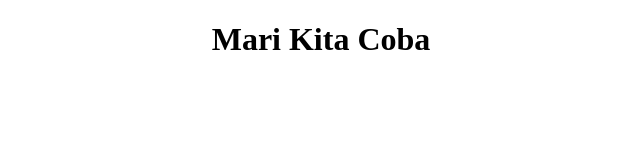
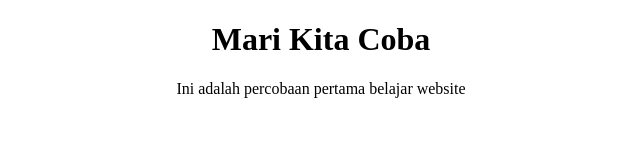
Before and after one commit to wildanfhd/Learn-Git, a plain HTML site: page index.html in a window 1280 px wide. Shown: the whole page, without its empty margins (319-959 px from the left). Drawn offline with Linux system fonts and the light colour scheme.

Commit message:
menambahkan gitignore dan memodifikasi beberapa file

```diff
--- a/index.html
+++ b/index.html
@@ -10,6 +10,7 @@
 </head>
 <body>
     <h1>Mari Kita Coba</h1>
+    <p>Ini adalah percobaan pertama belajar website</p>
 
 </body>
 </html>
--- a/style.css
+++ b/style.css
@@ -1,3 +1,3 @@
-h1 {
+h1, p {
     text-align: center;
 }
```
Also changed, not shown: 1 other file.
